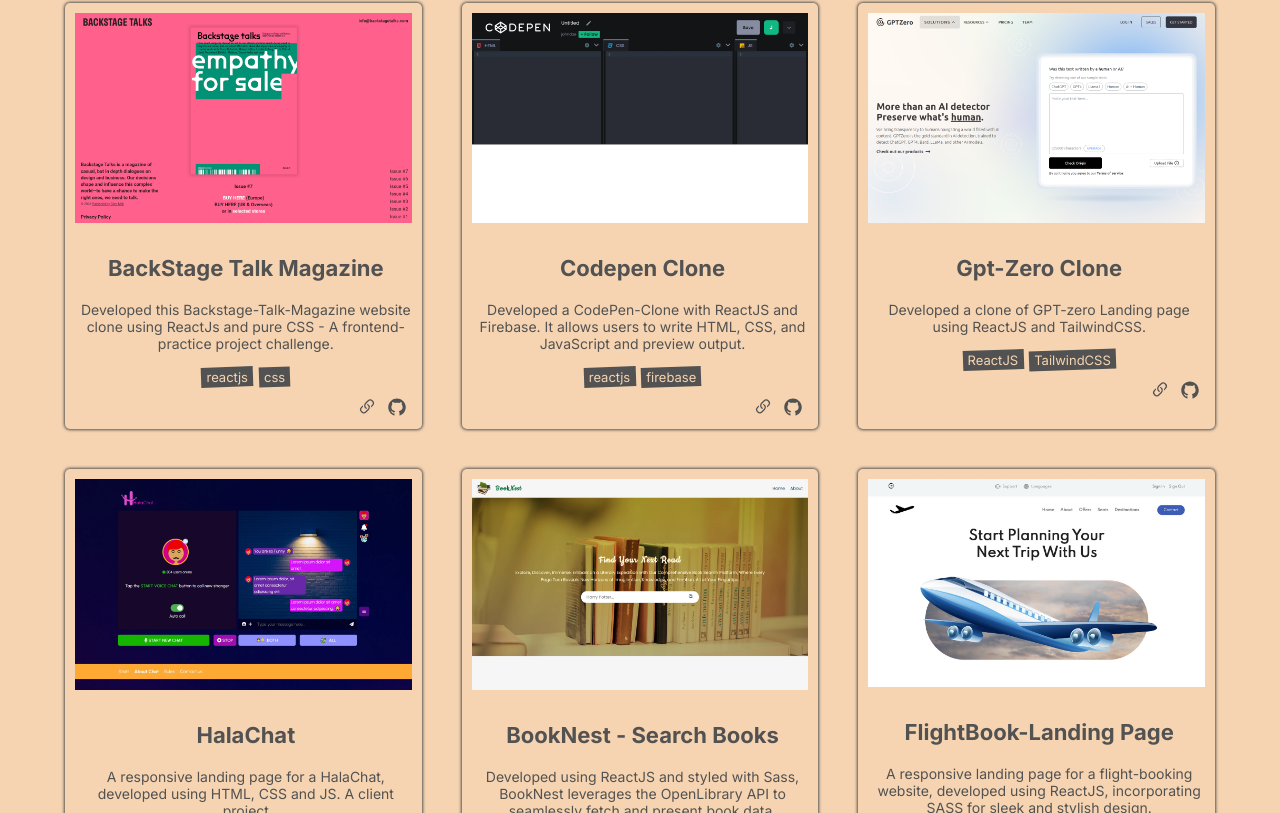
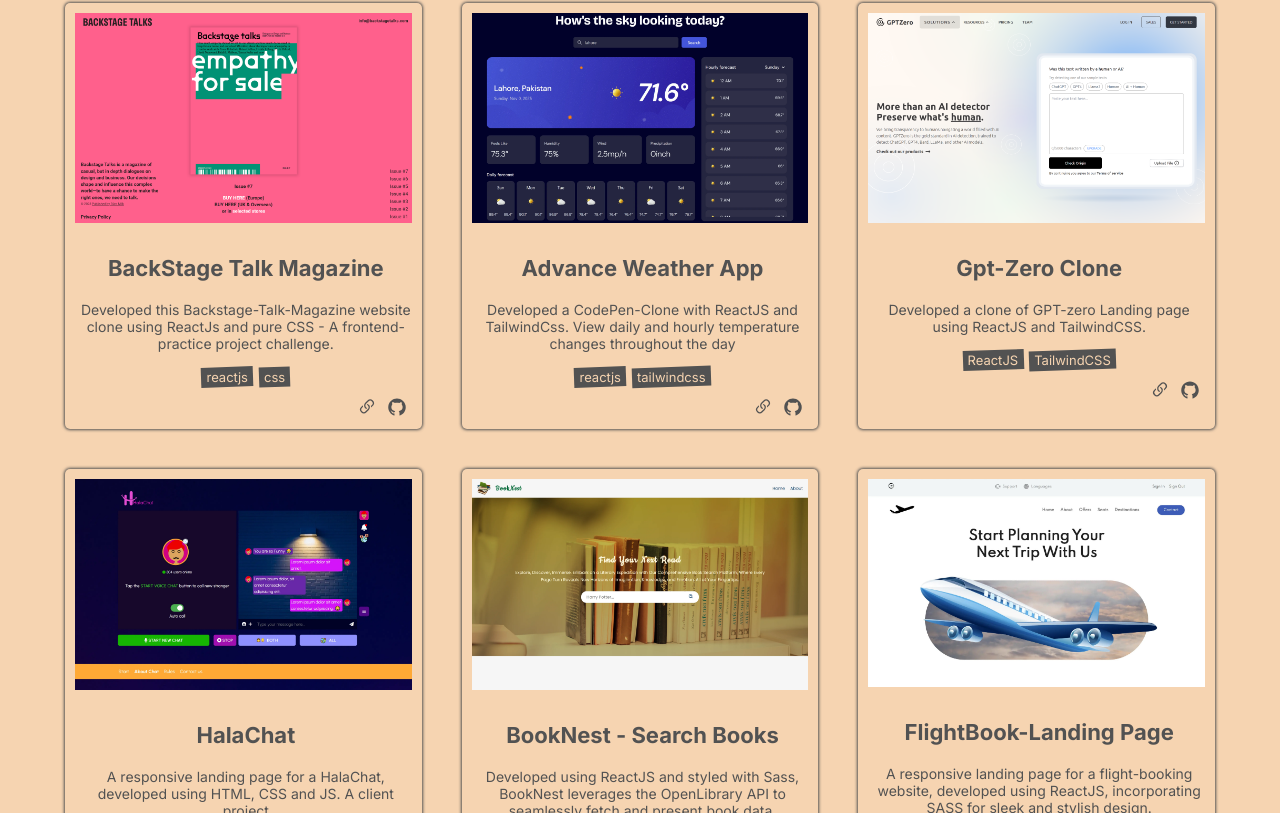
Before and after one commit to ayezabashir/My-Portfolio, a React (Vite) app: page / in a window 1280 px wide. Shown: the part 1374-2187 px from the top of the page. Built offline with nearby package versions, Linux system fonts and the light colour scheme.

Commit message:
updated project

```diff
--- a/src/components/projects/Projects.jsx
+++ b/src/components/projects/Projects.jsx
@@ -5,7 +5,7 @@
 import booknest from "/images/book-nest-search.webp";
 import crypto from "/images/crytpocurrency-search.webp";
 import gptzero from "/images/gpt-zero.webp";
-import codepen from "/images/codepen.webp";
+import weatherapp from "/images/weather_app.webp";
 import halachat from "/images/hala-chat.webp";
 
 const allProjects = [
@@ -22,13 +22,13 @@
   },
   {
     id: 2,
-    project_cover: codepen,
-    project_name: "Codepen Clone",
+    project_cover: weatherapp,
+    project_name: "Advance Weather App",
     project_desc:
-      "Developed a CodePen-Clone with ReactJS and Firebase. It allows users to write HTML, CSS, and JavaScript and preview output.",
-    project_languages: ["reactjs", "firebase"],
-    project_live_link: "https://codepen-clone-pied-kappa.vercel.app/",
-    project_github_link: "https://github.com/ayezabashir/codepen-clone",
+      "Developed a CodePen-Clone with ReactJS and TailwindCss. View daily and hourly temperature changes throughout the day",
+    project_languages: ["reactjs", "tailwindcss"],
+    project_live_link: "https://advance-weather-app-theta.vercel.app/",
+    project_github_link: "https://github.com/ayezabashir/Advance-Weather-App",
   },
   {
     id: 3,
```
Also changed, not shown: public/images/weather-app.webp (deleted), public/images/weather_app.webp (added).
